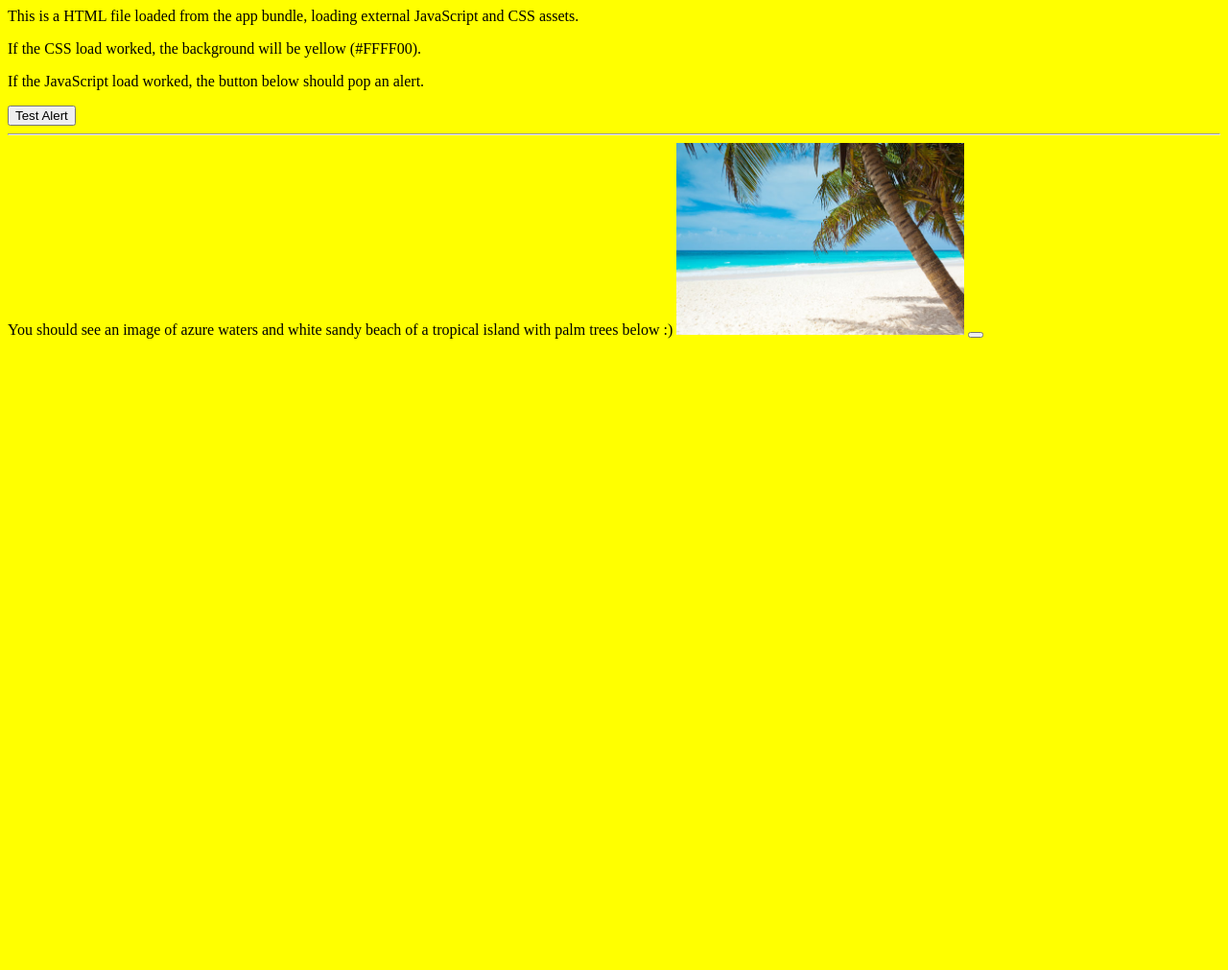
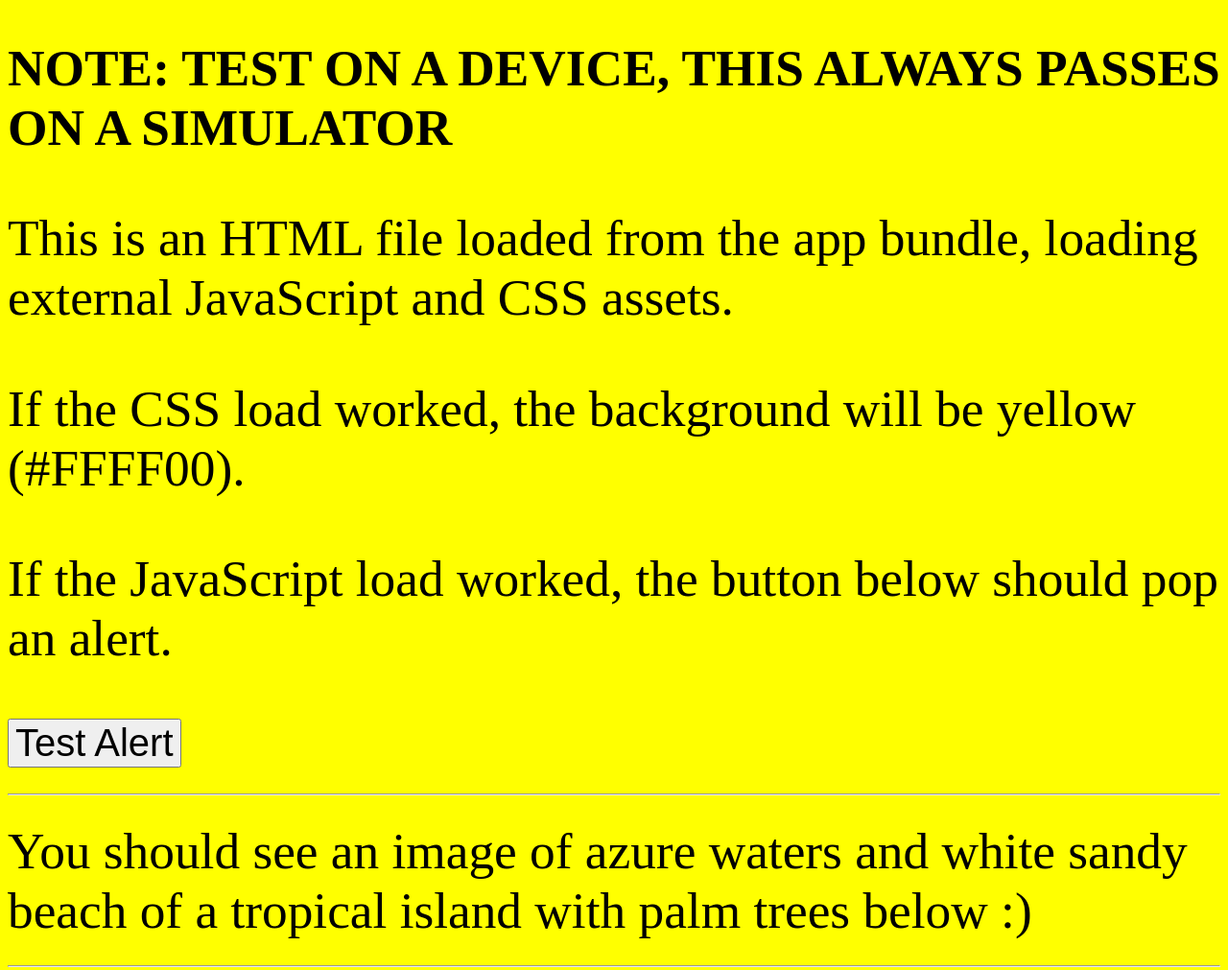
Before and after one commit to wkwebview/load-fileurl-app-bundle, a plain HTML site: page www/index.html in a window 1280 px wide. Shown: the top 1011 px of the page at 96% size. Before the commit the page ends 800 px from the top, so only its background shows below. Drawn offline with Linux system fonts and the light colour scheme.

Commit message:
Working test.

```diff
--- a/www/index.css
+++ b/www/index.css
@@ -1,8 +1,40 @@
 body {
 	background-color: #FFFF00;
+    margin-top: 40px;
+    font-size: 40pt;
+
 }
 
 img {
-	width: 300px;
+	width: 75%;
 	height: auto;
 }
+
+#notice {
+    font-weight: bold;
+}
+
+button {
+    font-size: 40px;
+}
+
+.blink {
+    animation-duration: 1s;
+    animation-iteration-count: infinite;
+    animation-name: blink;
+}
+
+@keyframes blink {
+    0% {
+        opacity: 1;
+    }
+    75% {
+        opacity: 1;
+    }
+    76% {
+        opacity: 0;
+    }
+    100% {
+        opacity: 0;
+    }
+}
--- a/www/index.html
+++ b/www/index.html
@@ -5,8 +5,11 @@
 	<script src="index.js"></script>
 </head>
 <body>
+<p id="notice" class="blink">
+        NOTE: TEST ON A DEVICE, THIS ALWAYS PASSES ON A SIMULATOR
+</p>
 <p>
-	This is a HTML file loaded from the app bundle, loading external JavaScript and CSS assets.
+	This is an HTML file loaded from the app bundle, loading external JavaScript and CSS assets.
 </p>
 <p>
 	If the CSS load worked, the background will be yellow (#FFFF00).
@@ -19,11 +22,11 @@
 
 <hr />
 
+You should see an image of azure waters and white sandy beach of a tropical island with palm trees below :)
 
-You should see an image of azure waters and white sandy beach of a tropical island with palm trees below :)
+<hr />
 
 <img src="index.jpg" />
 
-<button
 <body>
 </html>
--- a/www/index.js
+++ b/www/index.js
@@ -1,3 +1,3 @@
 function testAlert() {
-	alert("This means the external JavaScript loaded fine.");
+	alert("This means the external JavaScript loaded fine. Have a coconut (|)");
 }
```
Also changed, not shown: results/actual.png (added), results/expected.jpg (added), 3 other files.
